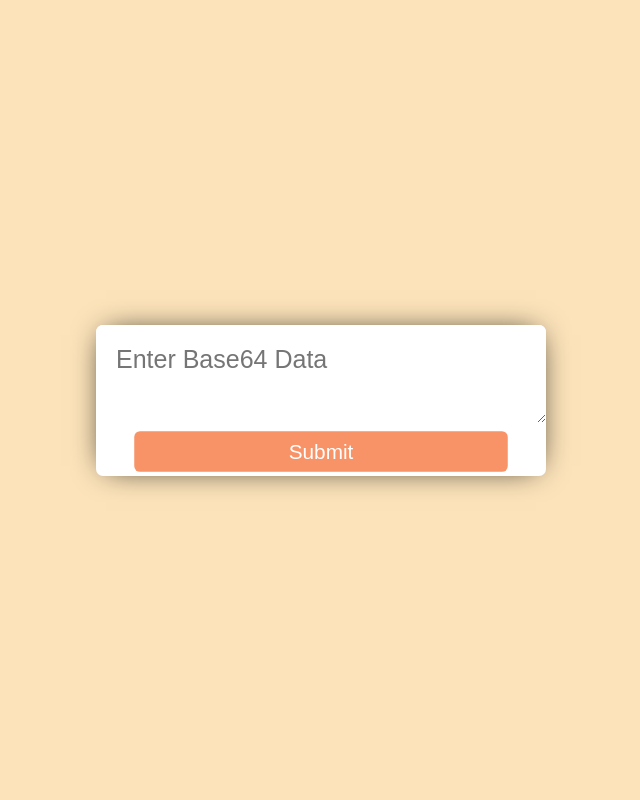
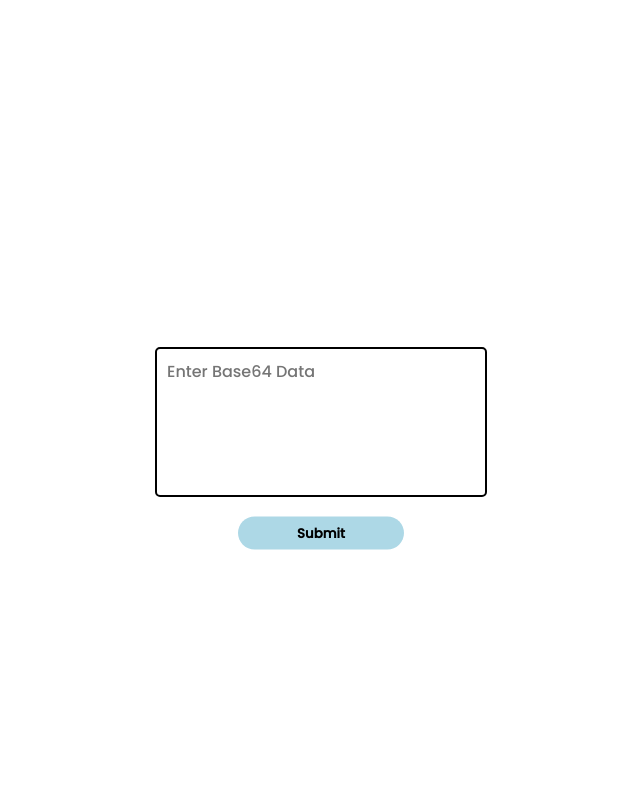
Before and after one commit to octopuscart/ocrproject, a Flask app: page /upload/ocr in a window 1280 px wide. Shown: the whole page, without its empty margins (319-959 px from the left). Run offline with Flask 2, Linux system fonts and the light colour scheme.

Commit message:
Modified HTML Code

```diff
--- a/templates/index.html
+++ b/templates/index.html
@@ -1,19 +1,18 @@
 <!DOCTYPE html>
-
-
 <html>
 <head>
-    <title>Base64 Image Upload</title>
+    <title>OCR Upload</title>
     <style>
+        @import url('https://fonts.googleapis.com/css2?family=Poppins:wght@500&display=swap');
+
         * {
             margin: 0;
             padding: 0;
             box-sizing: border-box;
-        font-family: sans-serif;
+            font-family: 'poppins',sans-serif;
         }
 
         body {
-        background: #FCE3BA;
             display: flex;
             align-items: center;
             justify-content: center;
@@ -23,103 +22,94 @@
         form {
             overflow: hidden;
             width: 450px;
+            display: flex;
+            flex-direction: column;
+            align-items: center;
             position: relative;
-
-        align-items: center;
-        border-radius: 7px;
-        box-shadow: 0 0 30px -10px;
-        background: #fff;
+            max-width: 400px;
+            padding: 2rem;
+            background-color: transparent;
+            border: 2px solid rgba(255, 255, 255, 0.5);
+            border-radius: 20px;
+            backdrop-filter: blur(55px);
+            margin-top: 100px;
         }
 
-      form button {
-        background: #F89267;
+        textarea {
+            width: 100%;
+            height: 150px;
+            margin-bottom: 1rem;
+            padding: 10px;
+            border-radius: 5px;
+            border: none;
+            outline: none;
+            background-color: transparent;
+            border: 2px solid black;
+            color: black;
+            font-size: 1rem;
+            resize: none;
+        }
 
+        button {
+            width: 200px;
+            height: 40px;
+            border-radius: 40px;
+            background-color: lightblue;
             border: none;
-        padding: 10px;
-        width: 100%;
-        color: #fff;
-        height: 100%;
-        font-size: 25px;
-        right: 0;
-        border-radius: 7px;
+            outline: none;
+            cursor: pointer;
+            font-size: 1rem;
+            font-weight: 600;
             scale: .83;
             transition: scale .3s ease;
         }
 
-      form textarea {
-        width: 100%;
-        padding: 20px;
-        font-size: 25px;
-        outline: none;
-        border: none;
-      }
-
         .progressbar {
             position: absolute;
+            bottom: -50px;
             width: 100%;
-        bottom: -5px;
             height: 5px;
-        background: #ddd;
+            background-color: rgba(255, 255, 255, 0.5);
             transition: bottom .2s ease;
         }
 
         .progressbar .bar {
-        width: 0%;
             height: 100%;
-        background: #f86767;
+            background-color: blue;
+            animation: ease .7s scaleBar;
         }
 
         .submitted {
-        width: 100%;
-        height: 100%;
-        background: #111;
-        top: 100%;
-        left: 0;
             position: absolute;
+            top: -50px;
+            font-size: 1rem;
+            font-weight: 600;
             display: flex;
             align-items: center;
 	        justify-content: center;
-        font-size: 30px;
-        color: #eee;
             transition: top .3s ease;
         }
 
         @keyframes push {
-        0%, 100% {
-          scale: 1;
-        }
-
-        50% {
-          scale: .95;
-        }
+            0%, 100% {scale: 1;}
+            50% {scale: .95;}
         }
 
         @keyframes scaleWidth {
-        0% {
-          width: 25%;
-        }
-
-        100% {
-          width: 100%;
-        }
+            0% { transform: scaleX(1); }
+            100% { transform: scaleX(0); }
         }
 
         @keyframes scaleBar {
-        0% {
-          width: 0%;
-        }
-
-        100% {
-          width: 100%;
-        }
+            0% { width: 0%; }
+            100% { width: 100%; }
         }
     </style>
 </head>
 <body>
-
     <form class="input" action="/upload/ocr" method="post" id="myForm">
         <textarea type="text" name="base64data" placeholder="Enter Base64 Data" required></textarea>
-      <button>Submit</button>
+        <button type="submit">Submit</button>
 
         <div class="progressbar">
             <div class="bar"></div>
@@ -128,21 +118,17 @@
         <div class="submitted">Submitted!</div>
     </form>
 
-
-  </body>
-  </body>
-</html>
     <script>
-  const form = document.querySelector('form')
-const submitBtn = document.querySelector('form button')
+          const form = document.querySelector('myForm')
+          const submitBtn = document.querySelector('button')
           const progressbar = document.querySelector('.progressbar')
           const bar = document.querySelector('.progressbar .bar')
           const submitted = document.querySelector('.submitted')
 
           form.addEventListener('submit', e => {
-	e.preventDefault()
+            e.preventDefault();
 
-	form.style.animation = 'linear .3s push'
+            form.style.animation = 'linear .3s push';
 
             setTimeout(() => {
                 submitBtn.style.scale = '1'
@@ -164,7 +150,9 @@ form.addEventListener('submit', e => {
             setTimeout(() => {
                 bar.style.width = '100%'
                 submitted.style.top = '0'
-    document.getElementById("myForm").submit();
             }, 2090)
         })
   </script>
+
+</body>
+</html>
```
Lines whose indentation alone changed are shown as unchanged.
